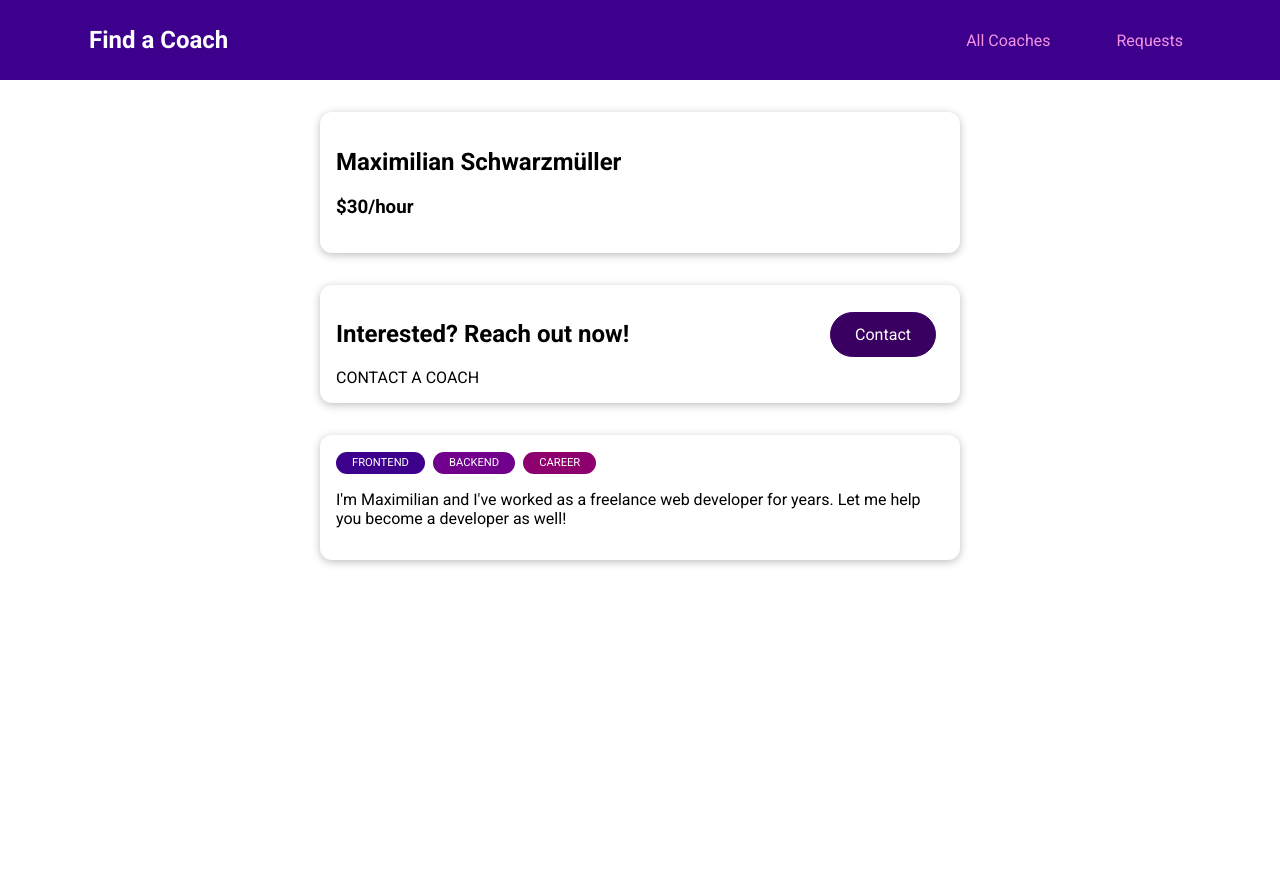
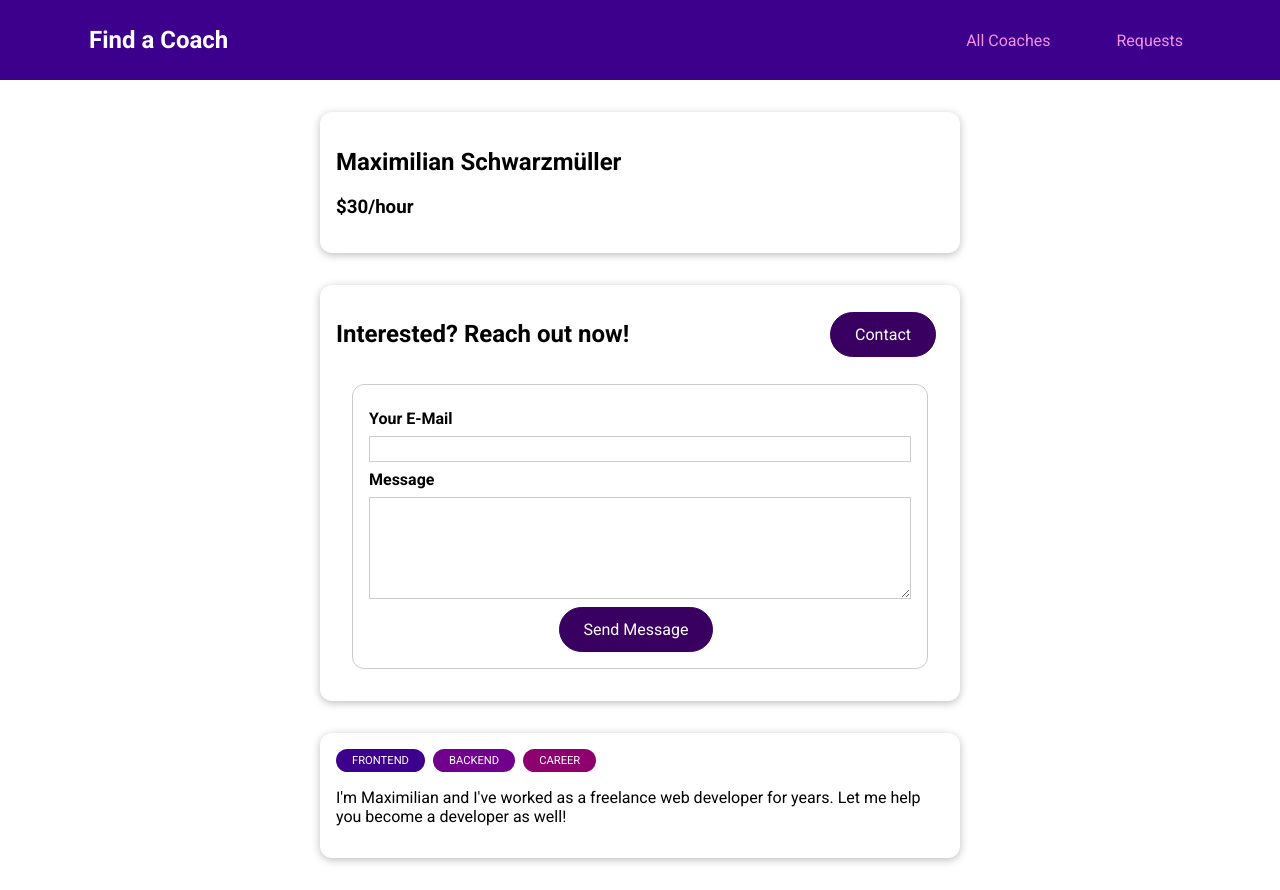
Before and after one commit to katayoon-rb/Vue-The-Complete-Guide, a Vue app in the folder 16 - Find a Coach Prj/: page /coaches/c1/contact in a window 1280 px wide. Before the commit the page ends 800 px from the top, so only its background shows below. Built offline with nearby package versions, Linux system fonts and the light colour scheme.

Commit message:
Update ContactCoach.vue

```diff
--- a/16 - Find a Coach Prj/src/pages/requests/ContactCoach.vue
+++ b/16 - Find a Coach Prj/src/pages/requests/ContactCoach.vue
@@ -1,3 +1,79 @@
 <template>
-    CONTACT A COACH
+    <form @submit.prevent="submitForm">
+        <div class="formControl">
+            <label for="email">Your E-Mail</label>
+            <input type="email" id="email" v-model.trim="email" />
+        </div>
+        <div class="formControl">
+            <label for="message">Message</label>
+            <textarea rows="5" id="message" v-model.trim="message"></textarea>
+        </div>
+        <p class="errors" v-if="!formIsValid">Please enter a valid email and non-empty message.</p>
+        <div class="actions">
+            <BaseButton>Send Message</BaseButton>
+        </div>
+    </form>
 </template>
+
+
+
+<script>
+export default {
+    data() {
+        return { email: '', message: '', formIsValid: true }
+    },
+    methods: {
+        submitForm() {
+            this.formIsValid = true
+            if ( this.email === '' ||
+                !this.email.includes('@') ||
+                this.message === '' )
+            {
+                this.formIsValid = false
+                return
+            }
+            this.$store.dispatch('requests/contactCoach', {
+                email: this.email,
+                message: this.message,
+                coachId: this.$route.params.id
+            })
+            this.$router.replace('/coaches')
+        }
+    }
+}
+</script>
+
+
+
+<style scoped>
+    form {
+        margin: 1rem;
+        border: 1px solid #ccc;
+        border-radius: 12px;
+        padding: 1rem;
+    }
+        .formControl { margin: 0.5rem 0; }
+        label {
+            font-weight: bold;
+            margin-bottom: 0.5rem;
+            display: block;
+        }
+
+    input,
+    textarea {
+        display: block;
+        width: 100%;
+        font: inherit;
+        border: 1px solid #ccc;
+        padding: 0.15rem;
+    }
+        input:focus,
+        textarea:focus {
+            border-color: #3d008d;
+            background-color: #faf6ff;
+            outline: none;
+        }
+
+    .errors { font-weight: bold; color: red; }
+    .actions { text-align: center; }
+</style>
```
